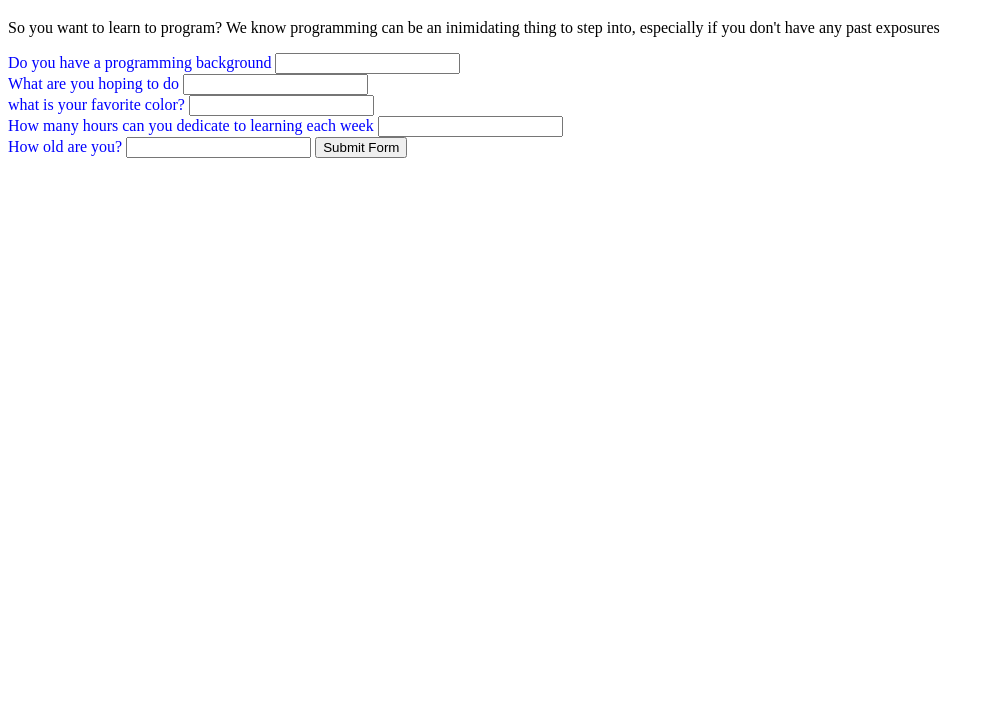
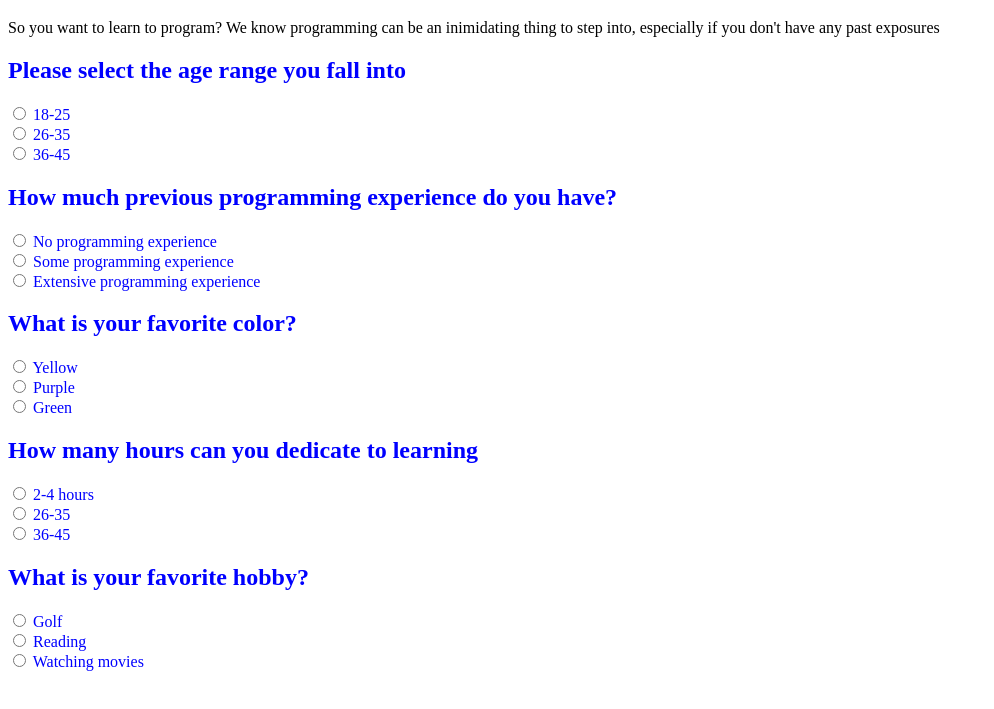
Before and after one commit to ellehailu/Programming-Language-Suggester, a plain HTML site: page index.html in a window 1280 px wide. Shown: the part 61-770 px from the top of the page, without its empty margins (0-994 px from the left). Drawn offline with Linux system fonts and the light colour scheme.

Commit message:
add a new div for each question and convert questions type into radio

```diff
--- a/index.html
+++ b/index.html
@@ -12,21 +12,56 @@
     <p>So you want to learn to program? We know programming can be an inimidating thing to step into, especially if you
         don't have any past exposures</p>
     <form>
-        <label for="input1">Do you have a programming background</label>
-        <input id="input1" type="text" name="input1">
-        <br />
-        <label for="input2">What are you hoping to do</label>
-        <input id="input2" type="text" name="input2">
-        <br />
-        <label for="input3">what is your favorite color?</label>
-        <input id="input3" type="text" name="input3">
-        <br />
-        <label for="input4">How many hours can you dedicate to learning each week</label>
-        <input id="input4" type="text" name="input4">
-        <br />
-        <label for="input5">How old are you?</label>
-        <input id="input5" type="text" name="input5">
-        <button type="submit">Submit Form</button>
+        <div class="question">
+            <h2>Please select the age range you fall into</h2>
+            <input type="radio" id="age1" name="ageRange" value="one">
+            <label for ="age1">18-25</label><br />
+            <input type="radio" id="age2" name="ageRange" value="two">
+            <label for ="age2">26-35</label><br />
+            <input type="radio" id="age3" name="ageRange" value="three">
+            <label for="age3">36-45</label><br />
+        </div>
+
+        <div class="question">
+            <h2>How much previous programming experience do you have?</h2>
+            <input type="radio" id="experience1" name="experience" value="none">
+            <label for ="experience1">No programming experience</label><br />
+            <input type="radio" id="experience2" name="experience" value="some">
+            <label for ="experience2">Some programming experience</label><br />
+            <input type="radio" id="experience3" name="experience" value="extensive">
+            <label for="experience3">Extensive programming experience</label>
+        </div>
+
+        <div class="question">
+            <h2>What is your favorite color?</h2>
+            <input type="radio" id="color1" name="favColor" value="yellow">
+            <label for ="color1">Yellow</label><br />
+            <input type="radio" id="color2" name="favColor" value="purple">
+            <label for ="color2">Purple</label><br />
+            <input type="radio" id="color3" name="favColor" value="green">
+            <label for="color3">Green</label>
+        </div>
+
+        <div class="question">
+            <h2>How many hours can you dedicate to learning</h2>
+            <input type="radio" id="time1" name="time" value="fewHours">
+            <label for ="time1">2-4 hours</label><br />
+            <input type="radio" id="time2" name="time" value="someHours">
+            <label for ="time2">26-35</label><br />
+            <input type="radio" id="time3" name="time" value="manyHours">
+            <label for="time3">36-45</label>
+        </div>
+
+        <div class="question">
+            <h2>What is your favorite hobby?</h2>
+            <input type="radio" id="hobby1" name="hobby" value="golf">
+            <label for="hobby1">Golf</label><br />
+            <input type="radio" id="hobby2" name="hobby" value="reading">
+            <label for="hobby2">Reading</label><br />
+            <input type="radio" id="hobby3" name="hobby" value="movies">
+            <label for="hobby3">Watching movies</label>
+
+        </div>
     </form>
     <div id="python" class="hidden">
         <h2>python</h2>
```
